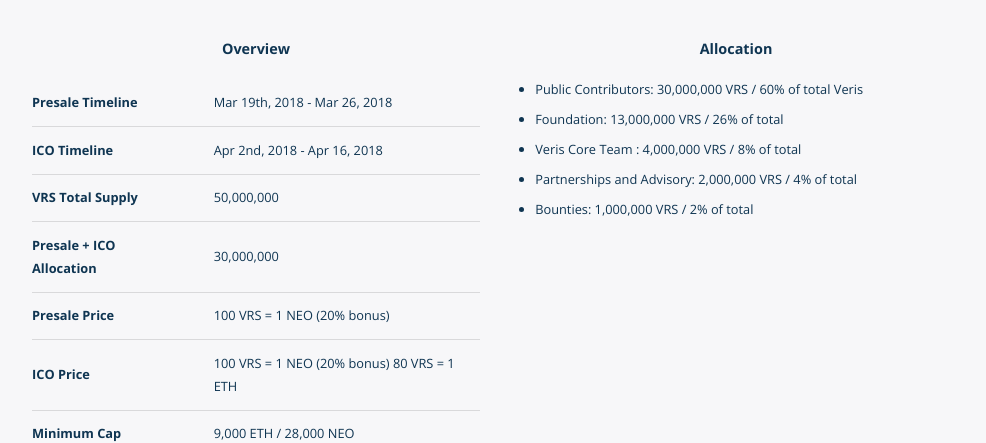
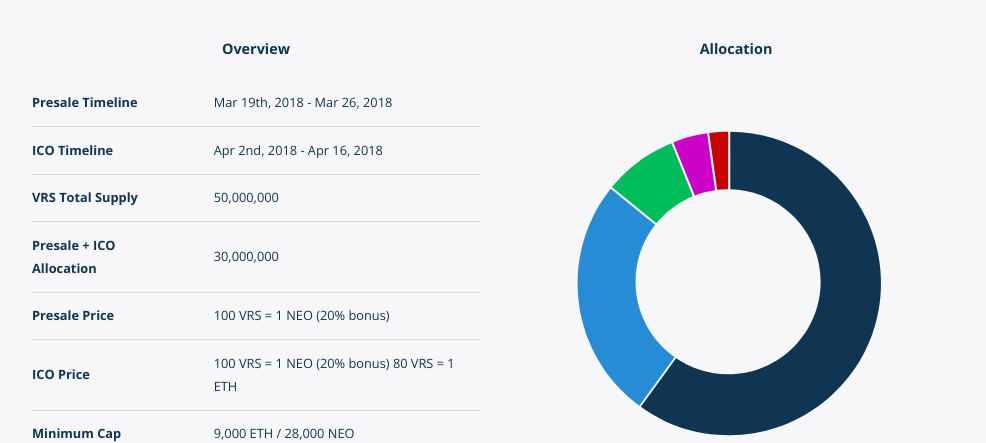
Before and after one commit to VerisFoundation/veris-web, a Gatsby site: page /presale in a window 1280 px wide. Shown: the part 545-988 px from the top of the page, without its empty margins (144-1130 px from the left). Built offline with nearby package versions, Linux system fonts and the light colour scheme; Gatsby itself is replaced by a stand-in of ours.

Commit message:
Presale page update

```diff
--- a/src/components/about.js
+++ b/src/components/about.js
@@ -141,8 +141,8 @@
       <SectionHeader>About Us</SectionHeader>
       <h3>Our Mission</h3>
       <p>
-        Veris aims to Donec id elit non mi porta gravida at eget metus. Nullam id dolor id nibh ultricies vehicula ut id
-        elit. Nulla vitae elit libero, a pharetra augue.
+        Veris is committed to reducing the administrative expense and fraud in the American healthcare system. We
+        believe these outcomes will result in higher value healthcare for all Americans.
       </p>
     </Container>
     <OverviewWrapper>
--- a/src/components/navigation.js
+++ b/src/components/navigation.js
@@ -17,7 +17,7 @@
   margin: auto;
   margin-bottom: ${props => (props.hero ? '-9rem' : '0')};
   color: ${props => (props.hero ? '#fff' : 'inherit')};
-  z-index: 1;
+  z-index: 100;
   height: 9rem;
 
   li {
@@ -171,7 +171,7 @@
   transition: transform 200ms ease;
   ${props => !props.open && openDrawerMixin};
   font-weight: 300;
-  z-index: 2000;
+  z-index: 1;
 
   button {
     color: white;
--- a/src/components/presale.js
+++ b/src/components/presale.js
@@ -3,6 +3,7 @@
 import Container from './Container'
 import SectionHeader from './sectionHeader'
 import timeline from '../images/timeline.svg'
+import allocationImg from '../images/ill_allocation.svg'
 
 const Presale = styled.div``
 
@@ -73,6 +74,11 @@
       font-weight: 700;
     }
   }
+
+  @media (max-width: 640px) {
+    flex-direction: column;
+    align-items: center;
+  }
 `
 
 const CrowdsaleInfo = styled.div`
@@ -117,6 +123,22 @@
 
   table {
     font-size: 0.8rem;
+  }
+
+  img {
+    margin: 0 1rem;
+    width: calc(100% - 2rem);
+  }
+
+  @media (max-width: 640px) {
+    section {
+      flex-direction: column;
+    }
+
+    aside {
+      flex-basis: 100%;
+      margin-bottom: 2rem;
+    }
   }
 `
 
@@ -204,13 +226,7 @@
           <aside>
             <h3>Allocation</h3>
 
-            <ul>
-              <li>Public Contributors: 30,000,000 VRS / 60% of total Veris</li>
-              <li>Foundation: 13,000,000 VRS / 26% of total</li>
-              <li>Veris Core Team : 4,000,000 VRS / 8% of total</li>
-              <li>Partnerships and Advisory: 2,000,000 VRS / 4% of total</li>
-              <li>Bounties: 1,000,000 VRS / 2% of total</li>
-            </ul>
+            <img src={allocationImg} width="400" />
           </aside>
         </section>
       </Container>
```
Also changed, not shown: src/images/ill_allocation.svg (added).
